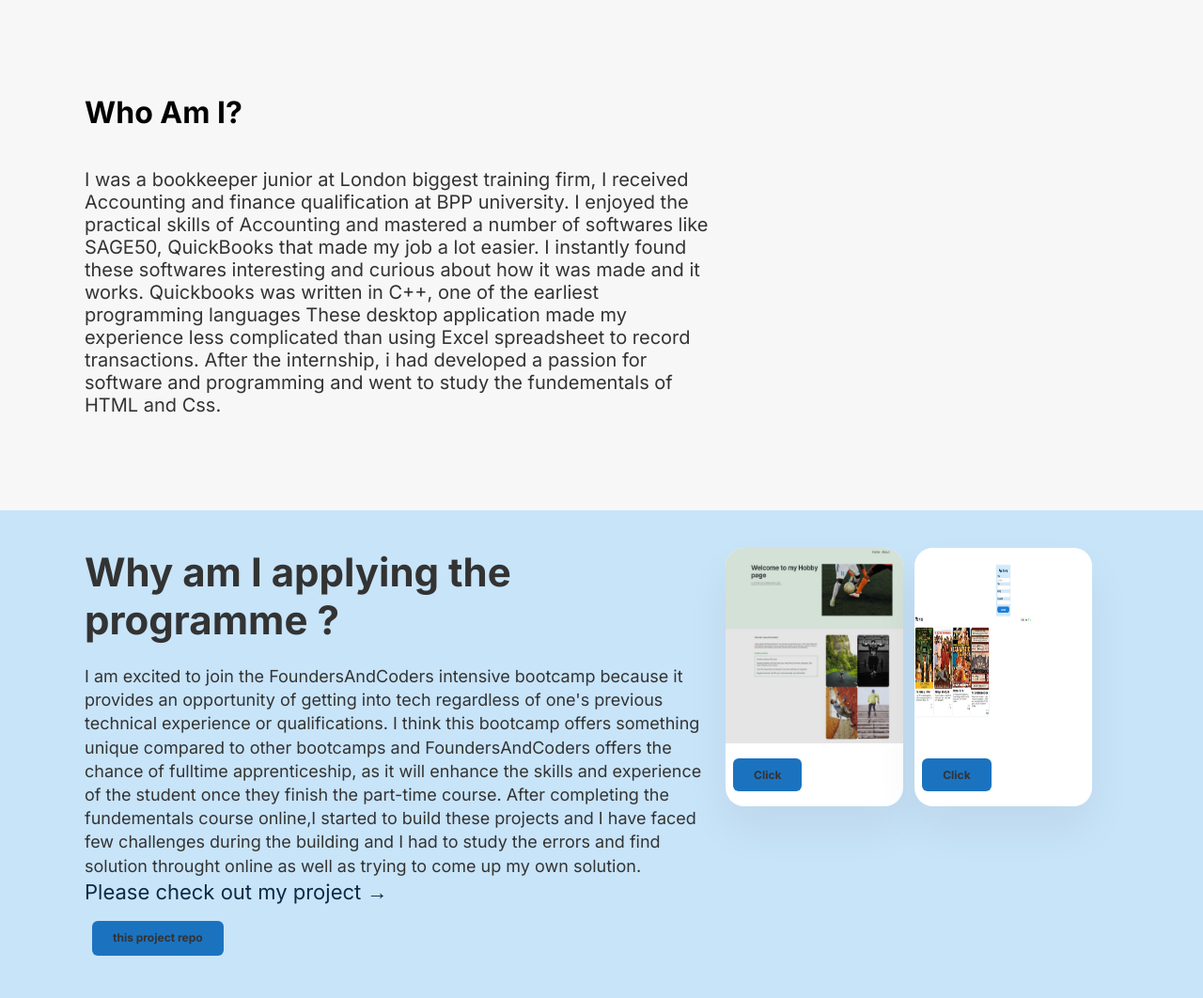
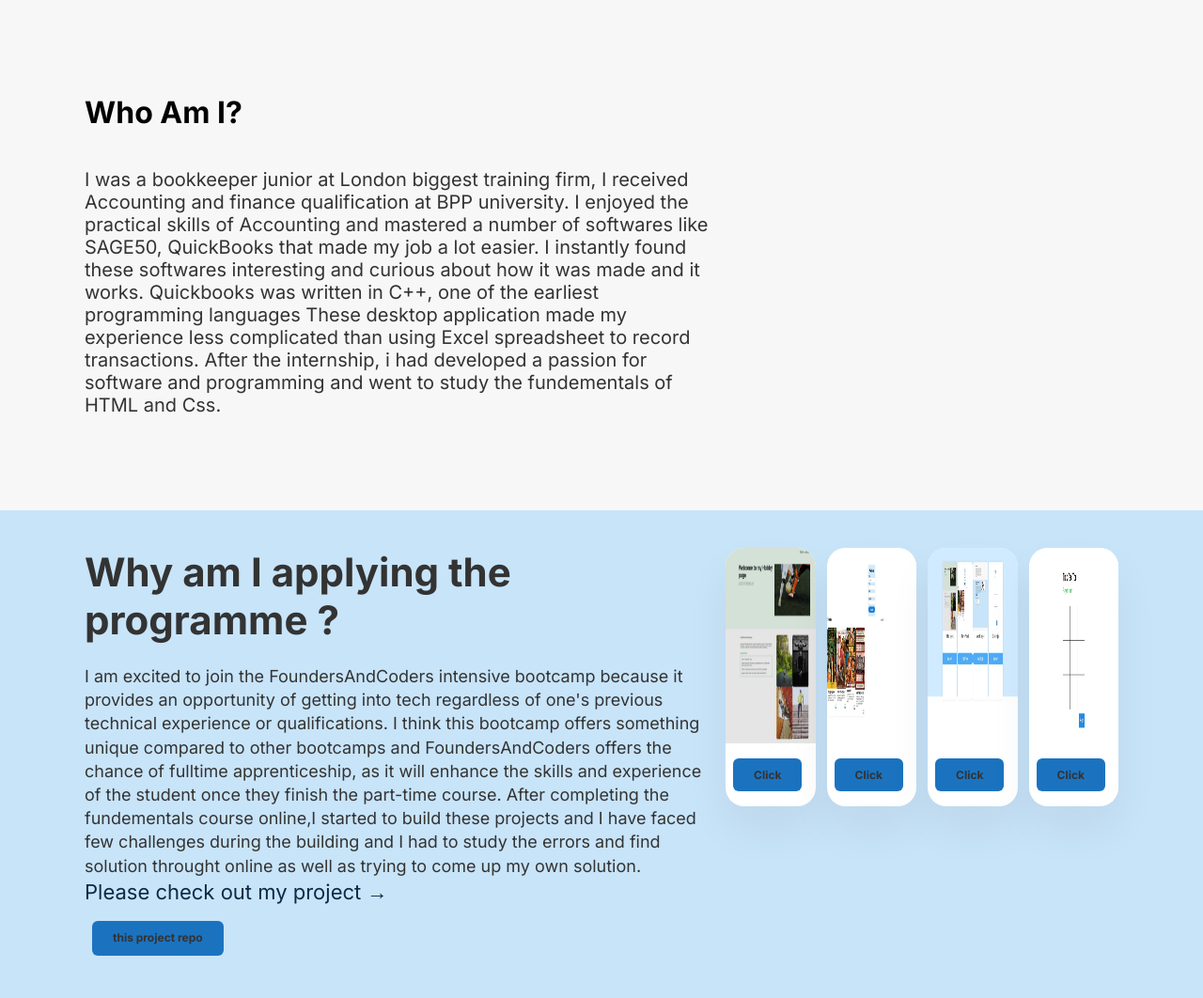
Before and after one commit to f4coder-91/website, a plain HTML site: page index.html in a window 1280 px wide. Shown: the top 1062 px of the page at 94% size. Drawn offline with nearby package versions, Linux system fonts and the light colour scheme.

Commit message:
final commit
Signed-off-by: f4coder-91 <111709636+farhan-io@users.noreply.github.com>

```diff
--- a/index.html
+++ b/index.html
@@ -97,6 +97,18 @@
               >Click</a
             >
           </div>
+          <div>
+            <img src="./src/GalleryProject.jpg" alt="movie project photo" />
+            <a href="https://f4coder-91.github.io/Gallery/" target="_blank"
+              >Click</a
+            >
+          </div>
+          <div>
+            <img src="./src/GameProject.jpeg" alt="movie project photo" />
+            <a href="https://f4coder-91.github.io/Game-project/" target="_blank"
+              >Click</a
+            >
+          </div>
         </section>
       </div>
     </main>
```
Also changed, not shown: src/GalleryProject.jpg (added), src/GameProject.jpeg (added).
